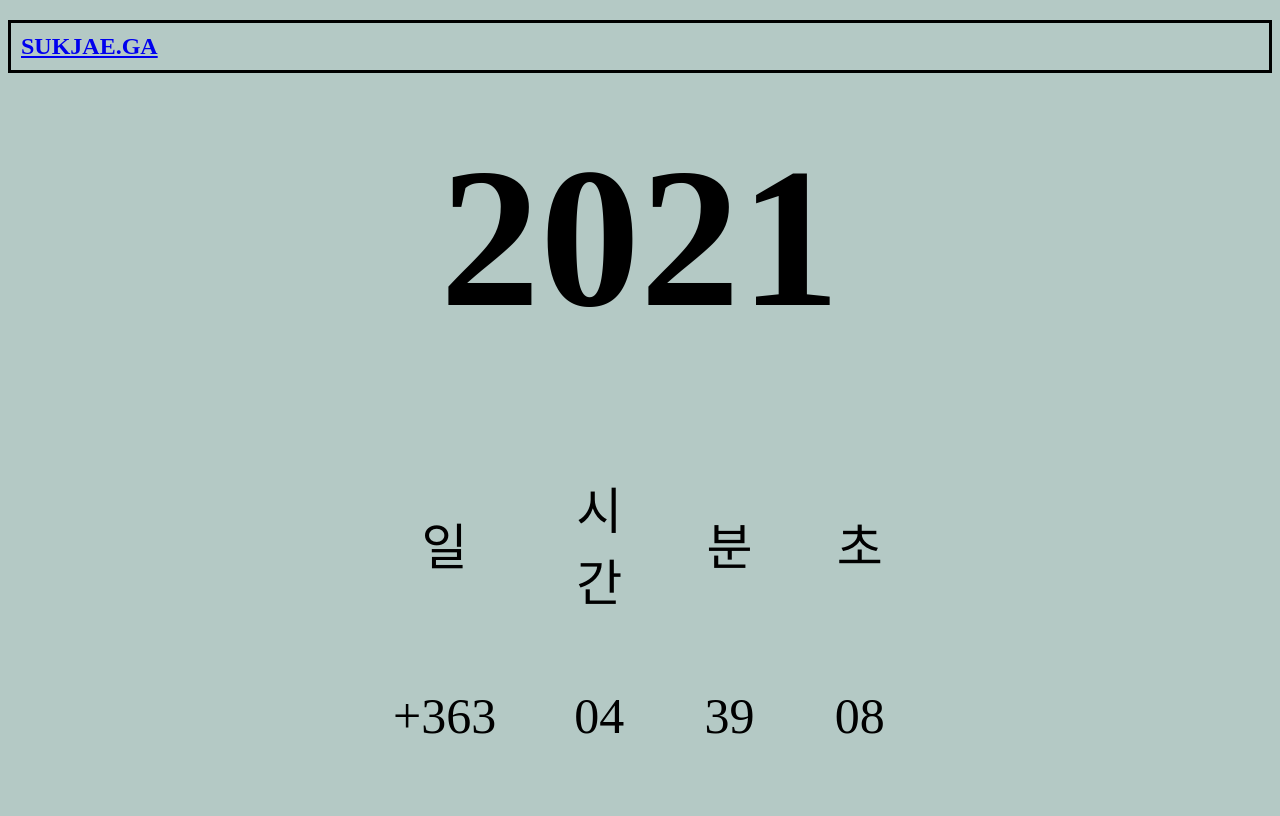
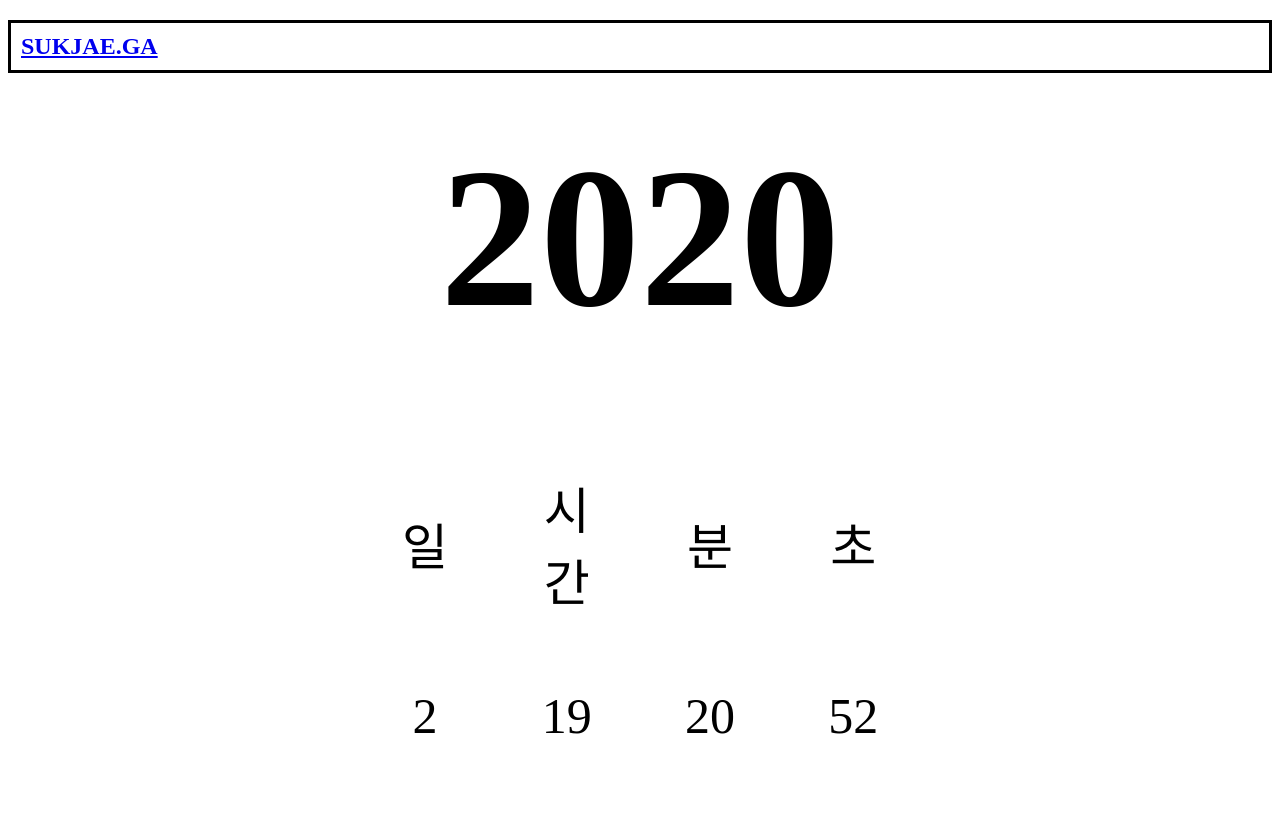
Before and after one commit to sj005006/sukjae.ga, a plain HTML site: page 2020countdown/index.html in a window 1280 px wide. Drawn offline with Linux system fonts and the light colour scheme.

Commit message:
Update index.html

```diff
--- a/2020countdown/index.html
+++ b/2020countdown/index.html
@@ -74,7 +74,7 @@
 
     function countdown(){
         var now = new Date();
-        var eventDate = new Date(2020,1,1);
+        var eventDate = new Date(2021,1,1);
 
         var currentTime = now.getTime();
         var eventTime = eventDate.getTime();
```
